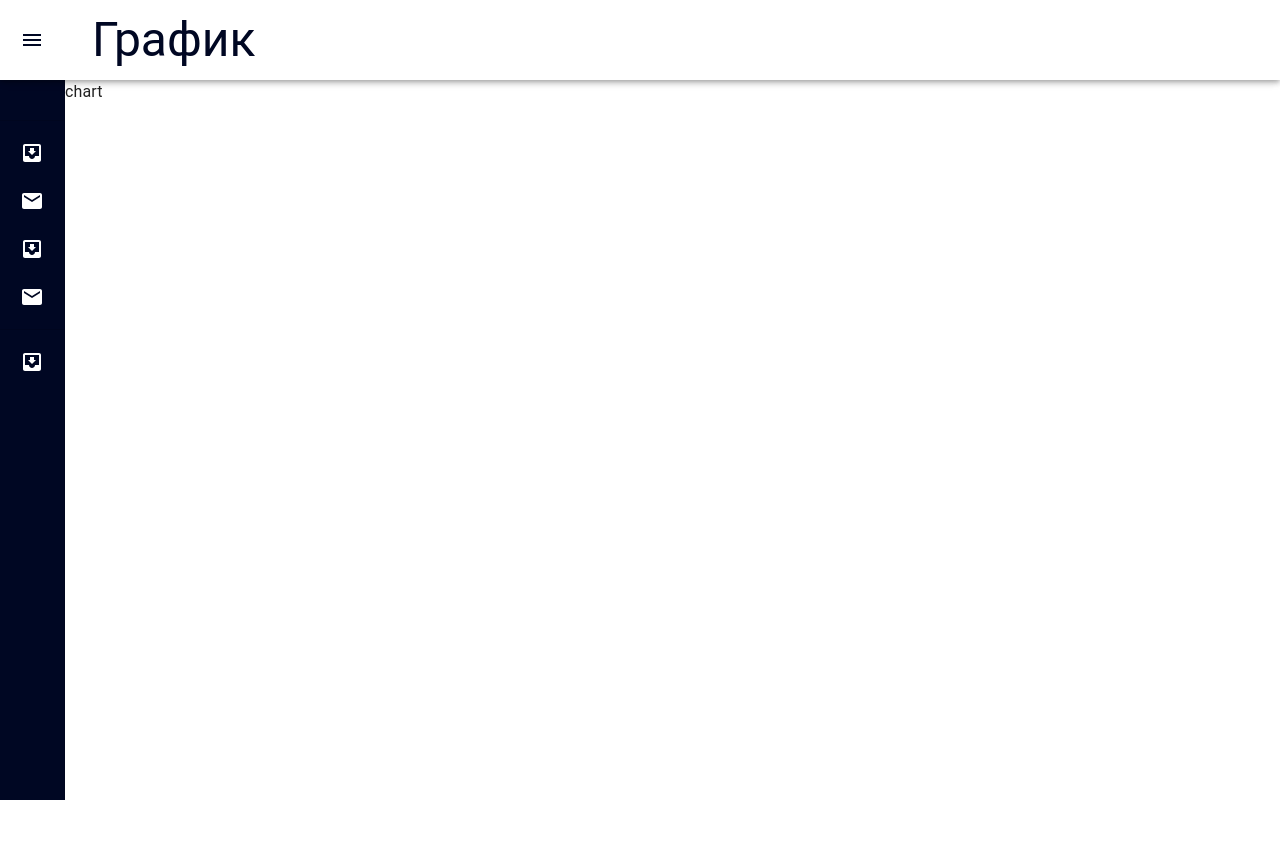
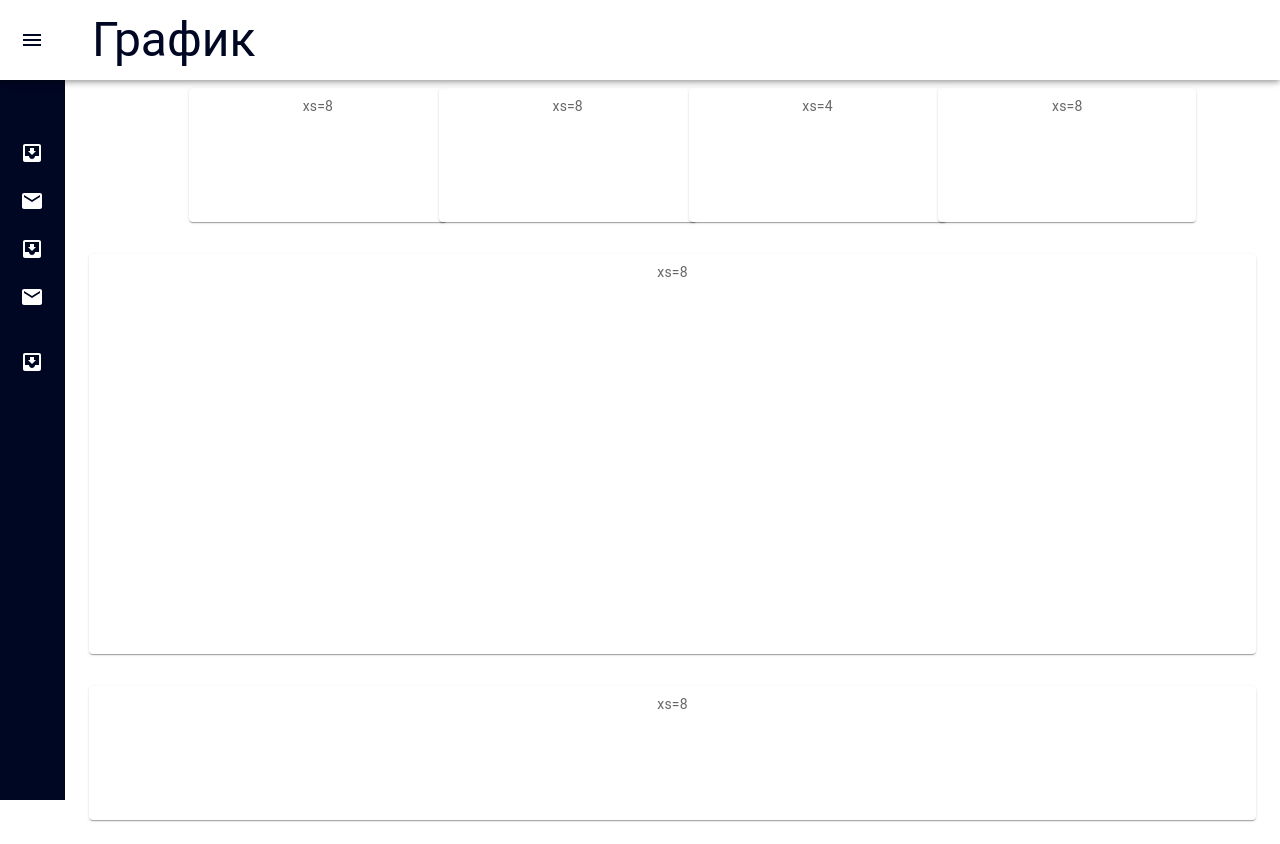
Before and after one commit to RuTa31/Admin_dash, a React (Create React App) app: page /Chart in a window 1280 px wide. Before the commit the page ends 800 px from the top, so only its background shows below. Built offline with nearby package versions, Linux system fonts and the light colour scheme.

Commit message:
chart component deer grid bairluulsan

```diff
--- a/package.json
+++ b/package.json
@@ -10,6 +10,7 @@
     "@testing-library/jest-dom": "^5.16.5",
     "@testing-library/react": "^13.4.0",
     "@testing-library/user-event": "^13.5.0",
+    "chart.js": "^3.9.1",
     "react": "^18.2.0",
     "react-dom": "^18.2.0",
     "react-router-dom": "^6.3.0",
--- a/src/page/Chart.jsx
+++ b/src/page/Chart.jsx
@@ -1,8 +1,43 @@
+import * as React from 'react';
+import { styled } from '@mui/material/styles';
+import Box from '@mui/material/Box';
+import Paper from '@mui/material/Paper';
+import Grid from '@mui/material/Grid';
+
+const Item = styled(Paper)(({ theme }) => ({
+  backgroundColor: theme.palette.mode === 'dark' ? '#1A2027' : '#fff',
+  ...theme.typography.body2,
+  padding: theme.spacing(1),
+  textAlign: 'center',
+  color: theme.palette.text.secondary,
+}));
+
 const Chart = () => {
-    return(
-        <>
-            chart
-        </>
-    )
+  return (
+      <Grid container
+      direction="row"
+      justifyContent="center"
+      alignItems="flex-start"
+         spacing={4} >
+        <Grid item xs={2.5}>
+          <Item sx={{height: 134, width: 258}}>xs=8</Item>
+        </Grid>
+        <Grid item xs={2.5}>
+          <Item sx={{height: 134, width: 258}}>xs=8</Item>
+        </Grid>
+        <Grid item xs={2.5}>
+          <Item sx={{height: 134, width: 258}}>xs=4</Item>
+        </Grid>
+        <Grid item xs={2.5}>
+          <Item sx={{height: 134, width: 258}}>xs=8</Item>
+        </Grid>
+        <Grid item xs={100}>
+          <Item sx={{height: 400, width: '100%'}}>xs=8</Item>
+        </Grid>
+        <Grid item xs={100}>
+          <Item sx={{height: 134, width:'100%'}}>xs=8</Item>
+        </Grid>
+      </Grid>
+  );
 }
 export default Chart;
--- a/src/page/Home.jsx
+++ b/src/page/Home.jsx
@@ -18,13 +18,13 @@ import ListItemIcon from '@mui/material/ListItemIcon';
 import ListItemText from '@mui/material/ListItemText';
 import InboxIcon from '@mui/icons-material/MoveToInbox';
 import MailIcon from '@mui/icons-material/Mail';
-import Logo from '../image/Logo.png'
-import { height } from '@mui/system';
+import Logo from '../image/Logo.png';
 import {BrowserRouter as Router, Link, Route, Routes} from 'react-router-dom';
 import Buy from './Buy';
 import Chart from './Chart';
 import Settings from './Settings';
 import Menu from './Menu';
+import { Container } from '@mui/system';
 
 const drawerWidth = 240;
 const side_bar_list = ['Захиалга', 'График', 'Тохиргоо', 'Меню'];
@@ -144,13 +144,15 @@ const Home = () => {
         <Divider />
         <List>
           {side_bar_list.map((text, index) => (
-            <Link key={text} to={side_ID[index]}>
+            <Link style={{textDecoration:'none',color:'white'}} key={text} to={side_ID[index]}>
                 <ListItem disablePadding sx={{ display: 'block' }}>
                     <ListItemButton
                         sx={{
                         minHeight: 48,
                         justifyContent: open ? 'initial' : 'center',
-                        px: 2.5,
+                        px: 2.5, "&:hover": {
+                          background: 'linear-gradient(90deg, #66B60F -1.37%, rgba(102, 182, 15, 0) 100%);'
+                        }
                         }}
                     >
                         <ListItemIcon
@@ -193,8 +195,9 @@ const Home = () => {
             </ListItem>
           ))}
         </List>
-      </Drawer>
-        <Box sx={{marginTop: 10}}>
+      </Drawer >
+      <Box component="main" sx={{ flexGrow: 1, p: 3 }}>
+        <DrawerHeader />
         <Routes>
               <Route path="/" element={<Buy />}/>
               <Route path="/Chart" element={<Chart />}/>
--- a/src/page/Menu.jsx
+++ b/src/page/Menu.jsx
@@ -1,8 +1,5 @@
 import { Box } from "@mui/system";
 
-// const card = {
-// return()
-// }
 const Menu = () => {
     return(
         <Box>
```
Also changed, not shown: 1 other file (tests, documents, lock files or other folders). Lines whose indentation alone changed are shown as unchanged.
